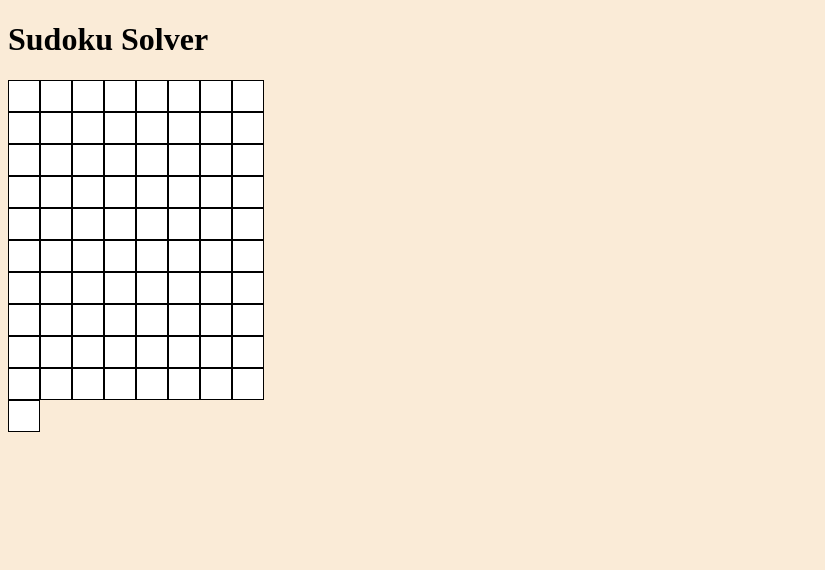
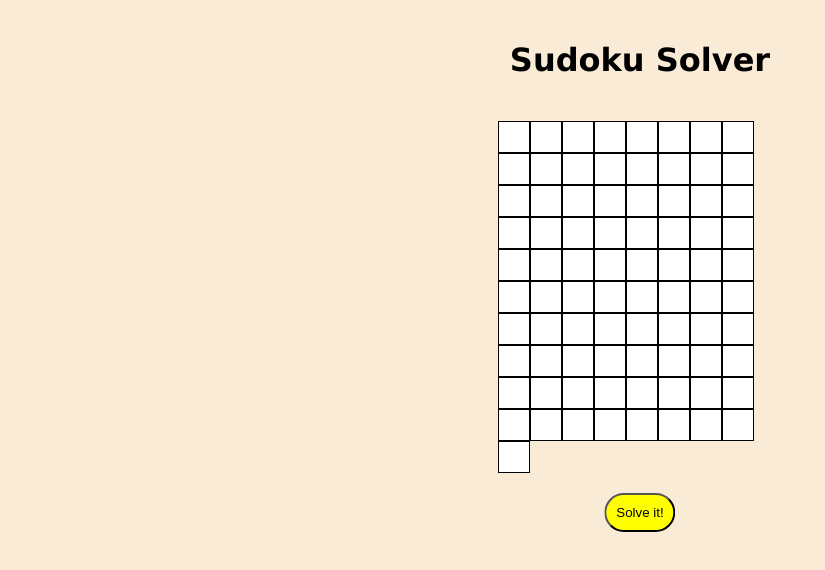
Before and after one commit to jacobcode33/sodoku-solver, a plain HTML site: page index.html in a window 1280 px wide. Shown: the whole page, without its empty margins (0-825 px from the left). Drawn offline with Linux system fonts and the light colour scheme.

Commit message:
add solve button

```diff
--- a/index.html
+++ b/index.html
@@ -9,6 +9,7 @@
 <body>
     <h1>Sudoku Solver</h1>
     <div id="grid"></div>
+    <button id="solve_button">Solve it!</button>
 
     <script src="main.js"></script>
 </body>
--- a/main.js
+++ b/main.js
@@ -19,7 +19,7 @@ for (let i = 0; i < 81; i++) {
 }
 
 // returns boolean of whether placing here is a legal move
-function checkposition(newindex, newvalue, fill){
+function checkposition(newindex, newvalue){
     var thisrow = getrow(newindex)
     var thiscol = getcol(newindex)
     var thiszone = getzone(newindex);
@@ -35,6 +35,7 @@ function checkposition(newindex, newvalue, fill){
     return true
 }
 
+// function to check whether a human entered value is valid and colours it appropriately
 function checknew(which, newindex, newvalue){
     newvalue = parseInt(newvalue)
 
@@ -49,7 +50,7 @@ function checknew(which, newindex, newvalue){
     }
 
     else{ // value can now be checked for legal position
-        if (checkposition(newindex, newvalue, true)){which.classList.add("valid")}
+        if (checkposition(newindex, newvalue)){which.classList.add("valid")}
         else {which.classList.add("invalid")}
     }
 }
--- a/styles.css
+++ b/styles.css
@@ -6,9 +6,30 @@ input::-webkit-inner-spin-button {
     -webkit-appearance: none;
 }
 
+h1{
+    padding: 20px;
+    text-align: center;
+    font-family: "Verdana";
+}
+
+#solve_button{
+    position: relative;
+    transform: translate(-50%, 0);
+    left: 50%;
+    background-color: yellow;
+    border-color: black;
+    border-radius: 20px;
+    padding: 10px;
+    margin-top: 20px;
+}
+
+#solve_button:active{
+    background-color: rgb(176, 254, 8);
+}
 
 #grid{
-    width: 284.4px /*31.6*9*/
+    width: 284.4px; /*31.6*9*/
+    margin: auto;
 }
 
 .cell{
```
